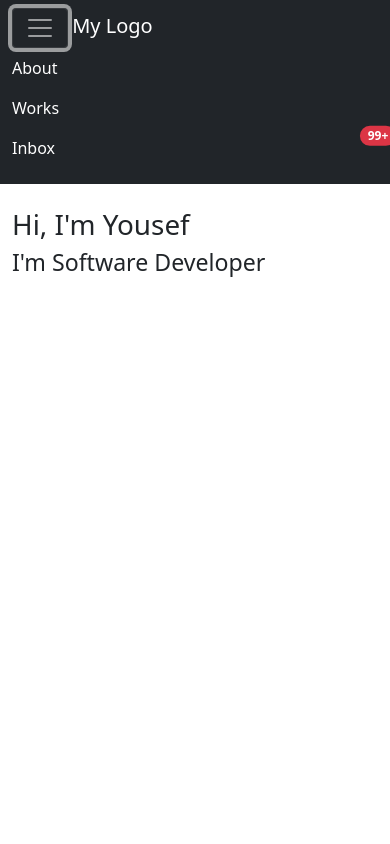
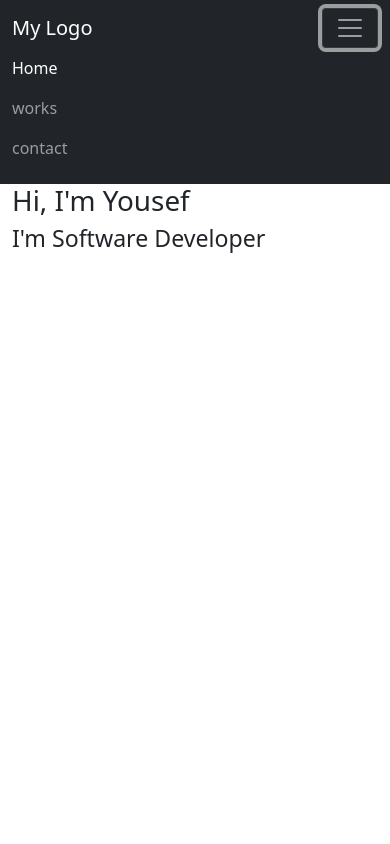
Before and after one commit to ybadr99/try-bootstrap, a plain HTML site: page index.html in a window 390 px wide. Both pictures are taken after a click on the button "Toggle navigation". Shown: the top 844 px of the page. Drawn offline with nearby package versions, Linux system fonts and the light colour scheme.

Commit message:
Update the navbar

```diff
--- a/index.html
+++ b/index.html
@@ -13,53 +13,29 @@
     <title>Portfolio</title>
   </head>
   <body>
-    <header>
-      <nav class="navbar navbar-expand-lg navbar-dark bg-dark mb-4">
-        <div class="container d-flex">
-          <div class="navbar-header">
-            <!-- NAVBAR HEADER -->
-            <button
-              class="navbar-toggler"
-              type="button"
-              data-bs-toggle="collapse"
-              data-bs-target="#navbarSupportedContent"
-              aria-controls="navbarSupportedContent"
-              aria-expanded="false"
-              aria-label="Toggle navigation"
-            >
+
+    <nav class="navbar navbar-expand-lg navbar-dark bg-dark">
+      <div class="container">
+        <a class="navbar-brand" href="#">My Logo</a>
+        <button class="navbar-toggler" type="button" data-bs-toggle="collapse" data-bs-target="#navbarSupportedContent" aria-controls="navbarSupportedContent" aria-expanded="false" aria-label="Toggle navigation">
           <span class="navbar-toggler-icon"></span>
         </button>
-            <a class="navbar-brand" href="#">My Logo </a>
-          </div>
-          <div
-            class="collapse navbar-collapse justify-content-end"
-            id="navbarSupportedContent"
-          >
-            <ul class="navbar-nav mb-2 mb-lg-0">
+        <div class="collapse navbar-collapse" id="navbarSupportedContent">
+          <ul class="navbar-nav ms-auto mb-2 mb-lg-0">
             <li class="nav-item">
-                <a class="nav-link active" aria-current="page" href="#about"
-                  >About</a
-                >
+              <a class="nav-link active" aria-current="page" href="#">Home</a>
             </li>
             <li class="nav-item">
-                <a class="nav-link active" href="#works">Works</a>
+              <a class="nav-link" href="#">works</a>
             </li>
+
             <li class="nav-item">
-                <a class="nav-link active position-relative" href="#works"
-                  >Inbox
-                  <span
-                    class="position-absolute top-20 start-100 translate-middle badge rounded-pill bg-danger"
-                  >
-                    99+
-                    <span class="visually-hidden">unread messages</span>
-                  </span>
-                </a>
+              <a class="nav-link" href="#">contact</a>
             </li>
           </ul>
         </div>
       </div>
     </nav>
-    </header>
     <div
       class="container mt-content-container mt-top-container-home mb-2 bg-white vh-100"
     >
@@ -79,6 +55,9 @@
       id="works"
       class="container d-flex justify-content-between align-items-center"
     >
+
+    <div class="row">
+
       <div class="card col-md-4 ml-4">
         <img
           src="https://cdn.pixabay.com/photo/2019/04/04/15/17/smartphone-4103051_960_720.jpg"
@@ -100,6 +79,8 @@
             See project
           </button>
         </div>
+      </div>
+
     </div>
 
     </div>
```
Lines whose indentation alone changed are shown as unchanged.
